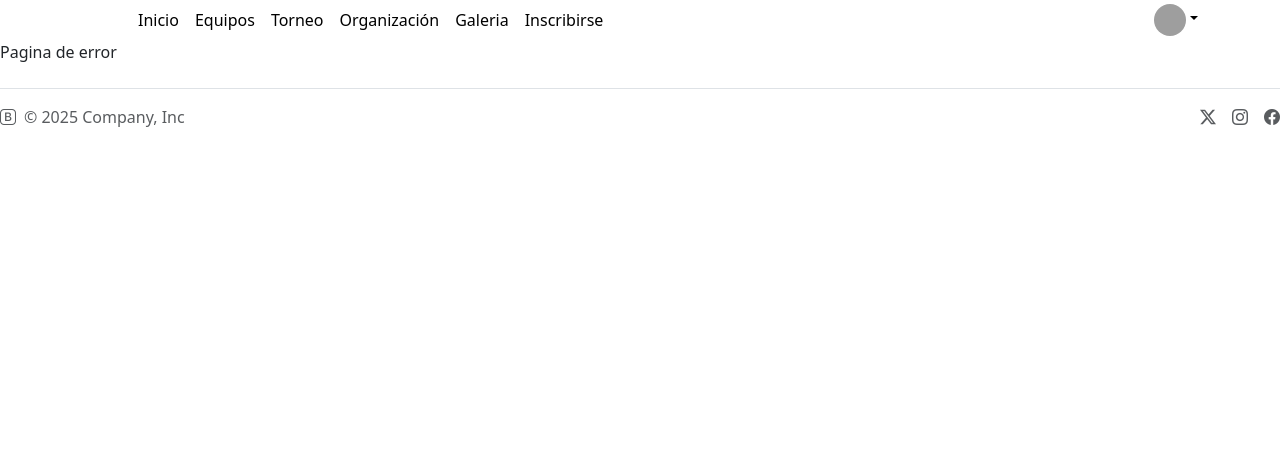
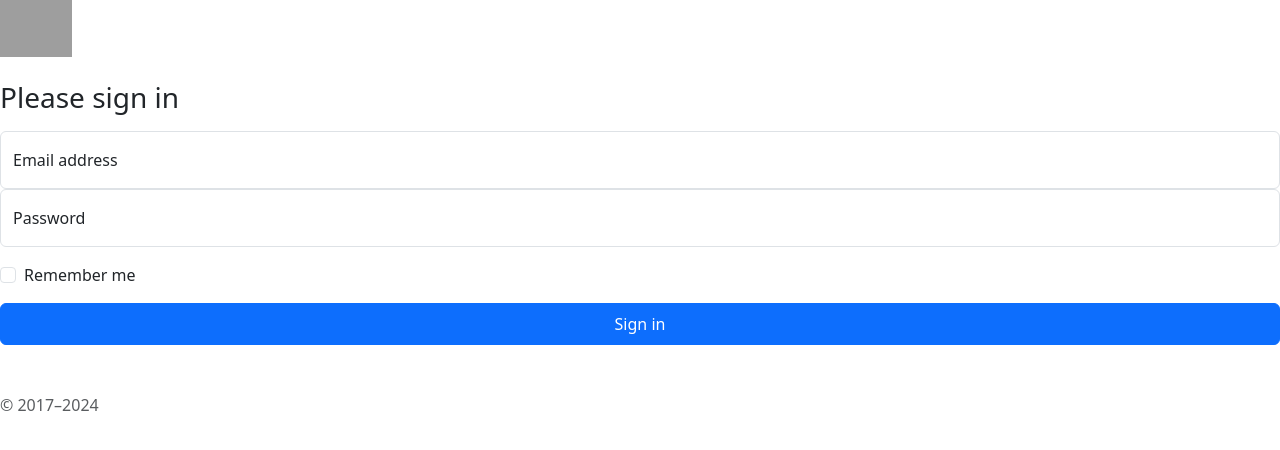
Before and after one commit to Hugocl01/RETO-DAW2-EQUIPO-3, a React (Vite) app in the folder frontend/: page /login in a window 1280 px wide. Shown: the top 450 px of the page. Built offline with nearby package versions, Linux system fonts and the light colour scheme; grey boxes are pictures that could not be loaded.

Commit message:
Layout alternativo para la pagina de login y errores, pagina y componente de login Fixes #21

```diff
--- /dev/null
+++ b/frontend/src/components/Login.jsx
@@ -0,0 +1,29 @@
+function Login() {
+
+    return (
+        <form>
+            <img className="mb-4" src="/docs/5.3/assets/brand/bootstrap-logo.svg" alt="" width="72" height="57" />
+            <h1 className="h3 mb-3 fw-normal">Please sign in</h1>
+
+            <div className="form-floating">
+                <input type="email" className="form-control" id="floatingInput" placeholder="name@example.com" />
+                <label htmlFor="floatingInput">Email address</label>
+            </div>
+            <div className="form-floating">
+                <input type="password" className="form-control" id="floatingPassword" placeholder="Password" />
+                <label htmlFor="floatingPassword">Password</label>
+            </div>
+
+            <div className="form-check text-start my-3">
+                <input className="form-check-input" type="checkbox" value="remember-me" id="flexCheckDefault" />
+                <label className="form-check-label" htmlFor="flexCheckDefault">
+                    Remember me
+                </label>
+            </div>
+            <button className="btn btn-primary w-100 py-2" type="submit">Sign in</button>
+            <p className="mt-5 mb-3 text-body-secondary">© 2017–2024</p>
+        </form>
+    )
+}
+
+export default Login;
--- /dev/null
+++ b/frontend/src/layouts/BaseLayout.jsx
@@ -0,0 +1,22 @@
+import { Outlet } from "react-router-dom";
+
+/**
+ * Componente de diseño de la aplicación.
+ * Proporciona la estructura general para el login y la pagina de error.
+ *
+ * @component
+ * @returns {JSX.Element} Elemento JSX que representa la estructura principal de la aplicación.
+ */
+function BaseLayout() {
+
+    return (
+        <>
+            {/* Contenido dinámico que cambia según la ruta */}
+            <main>
+                <Outlet />
+            </main>
+        </>
+    );
+}
+
+export default BaseLayout;
--- /dev/null
+++ b/frontend/src/pages/LoginPage.jsx
@@ -0,0 +1,12 @@
+import Login from "../components/Login.jsx";
+
+function LoginPage() {
+
+    return (
+        <>
+            <Login />
+        </>
+    )
+}
+
+export default LoginPage;
--- a/frontend/src/routers/AppEnrutador.jsx
+++ b/frontend/src/routers/AppEnrutador.jsx
@@ -1,5 +1,6 @@
 import { BrowserRouter, Routes, Route } from "react-router-dom";
 import AppLayout from "../layouts/AppLayout.jsx";
+import BaseLayout from "../layouts/BaseLayout.jsx";
 import InicioPage from "../pages/InicioPage.jsx";
 import ErrorPage from "../pages/ErrorPage.jsx";
 import EquiposPage from "../pages/EquiposPage.jsx";
@@ -8,6 +9,7 @@ import OrganizacionPage from "../pages/OrganizacionPage.jsx";
 import GaleriaPage from "../pages/GaleriaPage.jsx";
 import InscribirsePage from "../pages/InscribirsePage.jsx";
 import PerfilPage from "../pages/PerfilPage.jsx";
+import LoginPage from "../pages/LoginPage.jsx";
 
 /**
  * Componente de enrutamiento principal de la aplicación.
@@ -32,6 +34,11 @@ function AppEnrutador() {
                     <Route path="galeria" element={<GaleriaPage />} />
                     <Route path="inscribirse" element={<InscribirsePage />} />
                     <Route path="perfil" element={<PerfilPage />} />
+                </Route>
+
+                <Route path="/" element={<BaseLayout />}>
+                    {/* Página de Login */}
+                    <Route path="login" element={<LoginPage />} />
 
                     {/* Página de error para rutas no encontradas */}
                     <Route path="*" element={<ErrorPage />} />
```
